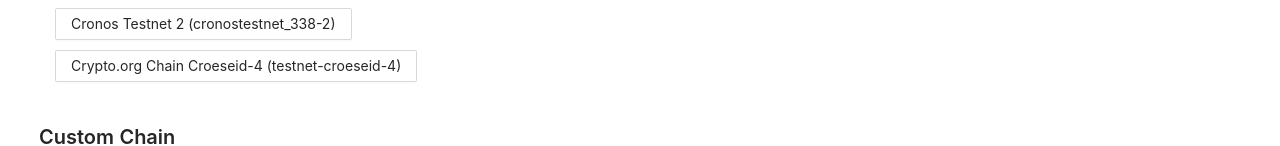
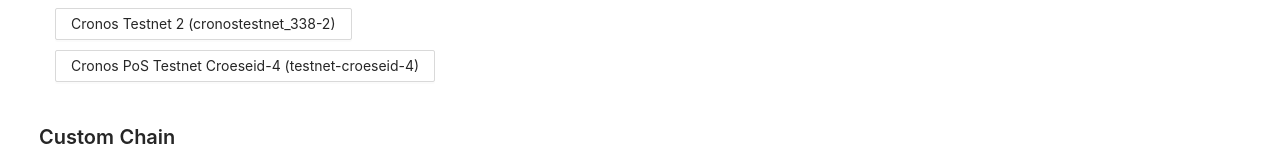
Before and after one commit to calvinaco/keplr-chain-tool, a React (Create React App) app: page / in a window 1280 px wide. Shown: the part 330-476 px from the top of the page. Built offline with nearby package versions, Linux system fonts and the light colour scheme.

Commit message:
Update testnet-croeseid-4 name

```diff
--- a/src/chain/testnet-croeseid-4.ts
+++ b/src/chain/testnet-croeseid-4.ts
@@ -4,7 +4,7 @@
   // Chain-id of the Cosmos SDK chain.
   chainId: "testnet-croeseid-4",
   // The name of the chain to be displayed to the user.
-  chainName: "Crypto.org Chain Croeseid-4",
+  chainName: "Cronos PoS Testnet Croeseid-4",
   // RPC endpoint of the chain.
   rpc: "https://testnet-croeseid-4.crypto.org:26657",
   // REST endpoint of the chain.
```
